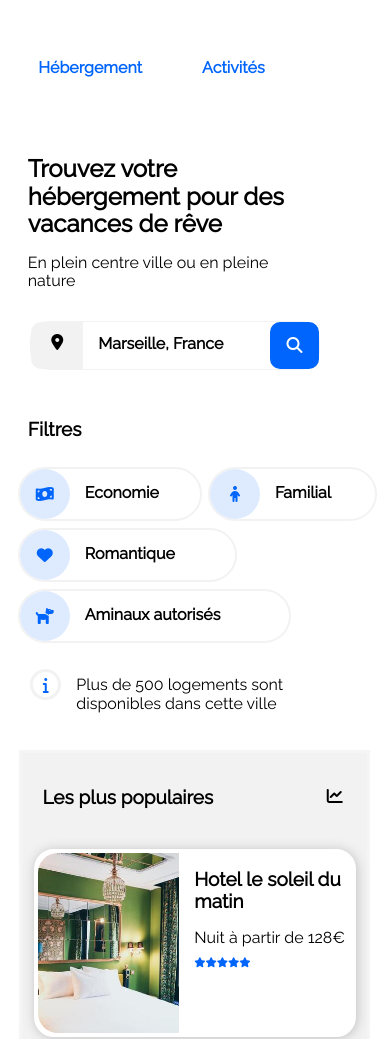
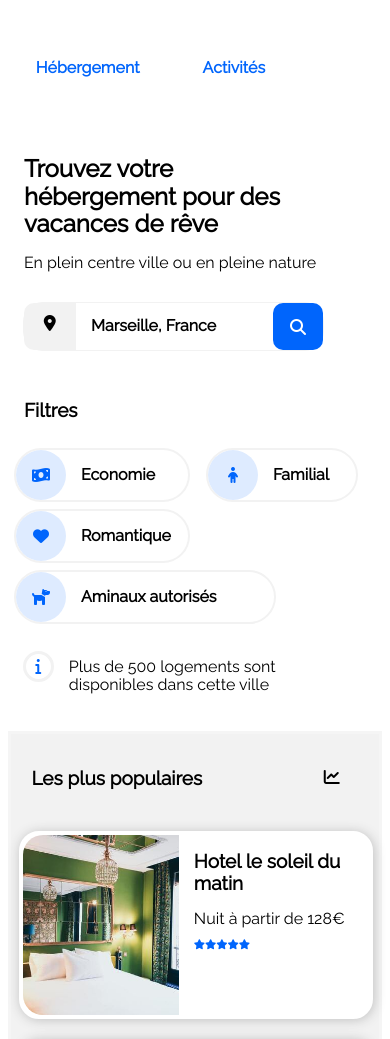
Before and after one commit to Guillaume-cy/GuillaumeCiry_2_19102020, a plain HTML site: page index.html in a window 390 px wide. Shown: the part 61-1100 px from the top of the page. Drawn offline with Linux system fonts and the light colour scheme; files whose address does not match are found by name.

Commit message:
Correction dimension et validation finale W3C

```diff
--- a/css/style.css
+++ b/css/style.css
@@ -715,7 +715,7 @@ li
 
     .container
     {
-        max-width: 96%;
+        max-width: 99%;
     }
 
     body
@@ -1077,6 +1077,8 @@ li
         margin-top: 30px;
         width: 100%;
         padding-left: 0px;
+        margin-right: 0px;
+        margin-left: 8px;
     }
 
     .CartePopulaire
@@ -1085,7 +1087,7 @@ li
         border-radius: 20px 20px;
         border: 4px white solid;
         background-color: white;
-        width: 100%;
+        width: 97%;
         height: 180px;
     }
 
@@ -1293,7 +1295,7 @@ li
 
     .container
     {
-        max-width: 96%;
+        max-width: 98%;
     }
 
     h3
@@ -1395,7 +1397,7 @@ li
 
     {
      height: 250px;
-     width: 100%;
+     width: 90%;
      margin-left: 10px;
     }
 
@@ -1413,12 +1415,12 @@ li
 
     .familial
     {
-        width: 46%;
+        width: 43%;
     }
 
     .romantique
     {
-        width: 60%;
+        width: 50%;
     }
 
     .animaux
@@ -1497,7 +1499,8 @@ li
         border: 4px white solid;
         background-color: white;
         height: 180px;
-        width: 95%;
+        width: 96%;
+        margin-right: 10px;
     }
 
     .ImagePopulaire
@@ -1573,8 +1576,9 @@ li
 
     .Activites
     {
-        width: 90%;
+        width: 95%;
         grid-template-columns: 100%;
+        margin-left: 5px;
     }
 
     .VieuxPort
```
